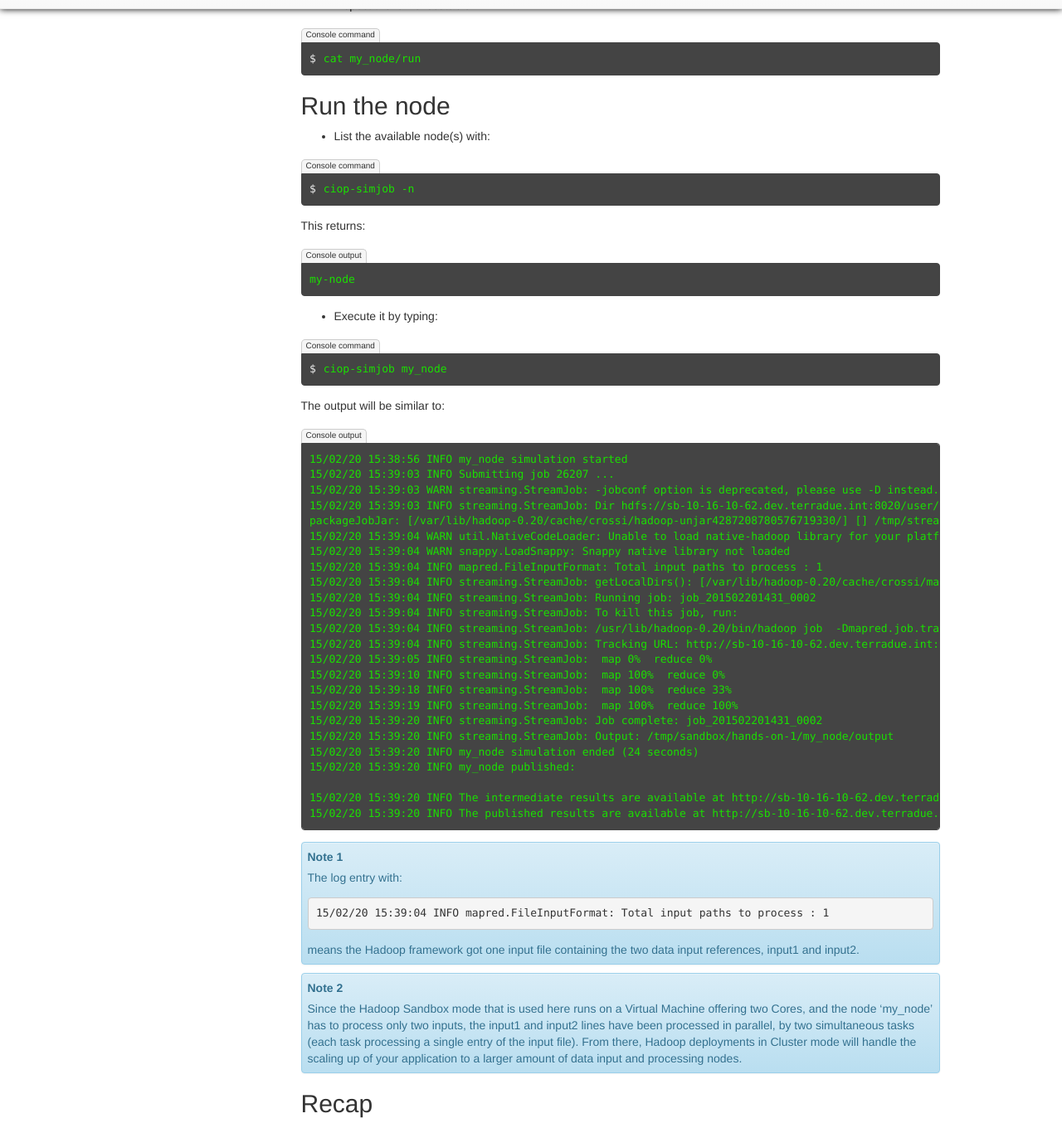
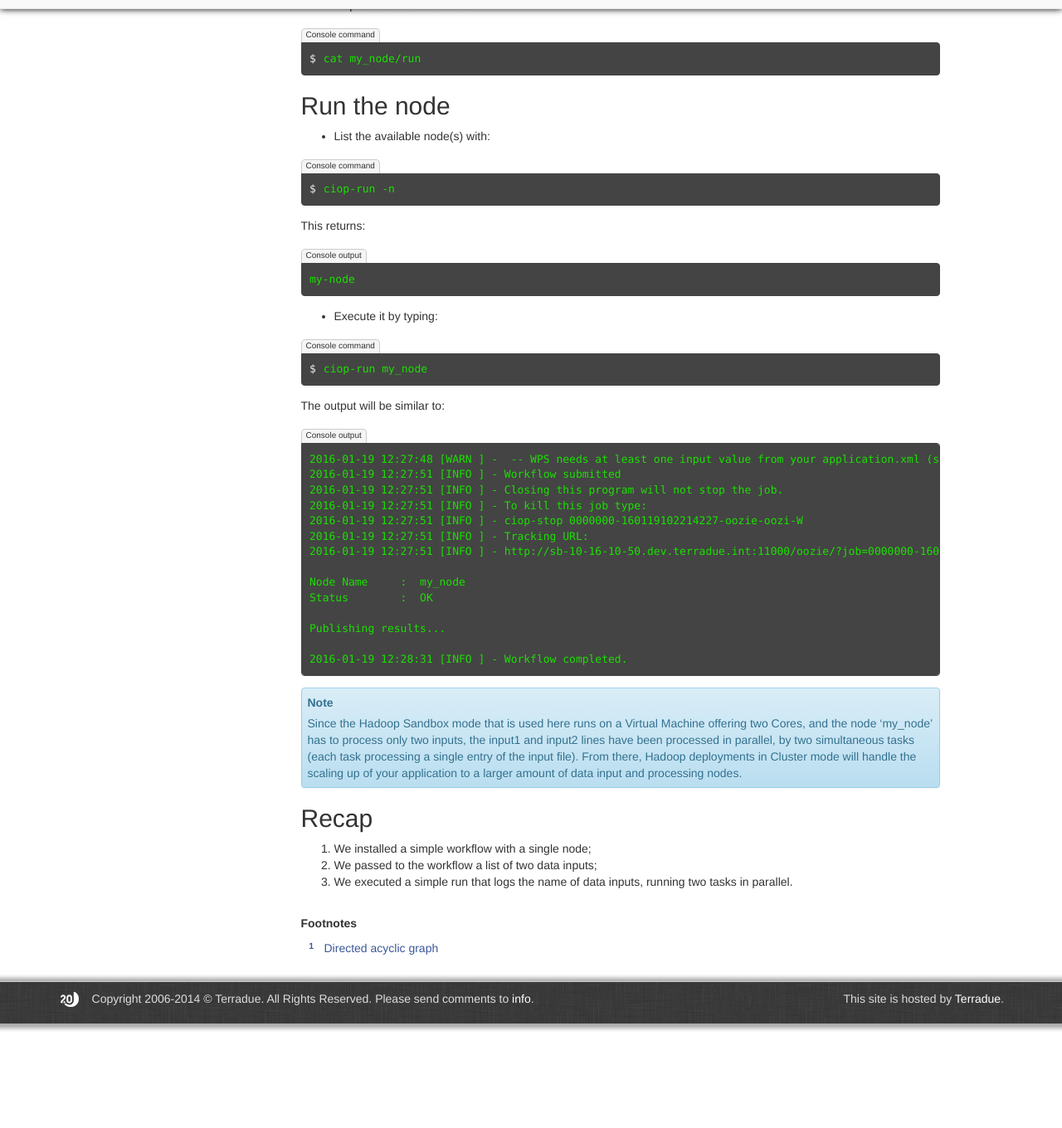
Before and after one commit to Terradue/doc-developer-sandbox, a Sphinx documentation site: the page built from source/developer/basic.rst, in a window 1280 px wide and 1400 px high, scrolled down 1394 px, cut to the strip 40-1400 px from the top of the window. Shown: the whole strip at 83% size. Built offline with Sphinx 7.4.7, drawn with Linux system fonts in a browser that asks for light colours; pages that are not in the unit, such as notebooks, are missing from menus.

Commit message:
Updated Hands-On Exercise 1. This refs #15690

```diff
--- a/source/developer/basic.rst
+++ b/source/developer/basic.rst
@@ -90,7 +90,7 @@ Run the node
 
 .. code-block:: console
 
- ciop-simjob -n
+ ciop-run -n
 
 This returns:
 
@@ -102,48 +102,28 @@ This returns:
 
 .. code-block:: console
 
- ciop-simjob my_node
+ ciop-run my_node
 
 The output will be similar to:
 
 .. code-block:: console-output
 
-  15/02/20 15:38:56 INFO my_node simulation started
-  15/02/20 15:39:03 INFO Submitting job 26207 ...
-  15/02/20 15:39:03 WARN streaming.StreamJob: -jobconf option is deprecated, please use -D instead.
-  15/02/20 15:39:03 INFO streaming.StreamJob: Dir hdfs://sb-10-16-10-62.dev.terradue.int:8020/user/crossi/monitor already exists
-  packageJobJar: [/var/lib/hadoop-0.20/cache/crossi/hadoop-unjar4287208780576719330/] [] /tmp/streamjob4077770872494911200.jar tmpDir=null
-  15/02/20 15:39:04 WARN util.NativeCodeLoader: Unable to load native-hadoop library for your platform... using builtin-java classes where applicable
-  15/02/20 15:39:04 WARN snappy.LoadSnappy: Snappy native library not loaded
-  15/02/20 15:39:04 INFO mapred.FileInputFormat: Total input paths to process : 1
-  15/02/20 15:39:04 INFO streaming.StreamJob: getLocalDirs(): [/var/lib/hadoop-0.20/cache/crossi/mapred/local]
-  15/02/20 15:39:04 INFO streaming.StreamJob: Running job: job_201502201431_0002
-  15/02/20 15:39:04 INFO streaming.StreamJob: To kill this job, run:
-  15/02/20 15:39:04 INFO streaming.StreamJob: /usr/lib/hadoop-0.20/bin/hadoop job  -Dmapred.job.tracker=sb-10-16-10-62.dev.terradue.int:8021 -kill job_201502201431_0002
-  15/02/20 15:39:04 INFO streaming.StreamJob: Tracking URL: http://sb-10-16-10-62.dev.terradue.int:50030/jobdetails.jsp?jobid=job_201502201431_0002
-  15/02/20 15:39:05 INFO streaming.StreamJob:  map 0%  reduce 0%
-  15/02/20 15:39:10 INFO streaming.StreamJob:  map 100%  reduce 0%
-  15/02/20 15:39:18 INFO streaming.StreamJob:  map 100%  reduce 33%
-  15/02/20 15:39:19 INFO streaming.StreamJob:  map 100%  reduce 100%
-  15/02/20 15:39:20 INFO streaming.StreamJob: Job complete: job_201502201431_0002
-  15/02/20 15:39:20 INFO streaming.StreamJob: Output: /tmp/sandbox/hands-on-1/my_node/output
-  15/02/20 15:39:20 INFO my_node simulation ended (24 seconds)
-  15/02/20 15:39:20 INFO my_node published:
+  2016-01-19 12:27:48 [WARN ] -  -- WPS needs at least one input value from your application.xml (source or parameter with scope=runtime);
+  2016-01-19 12:27:51 [INFO ] - Workflow submitted
+  2016-01-19 12:27:51 [INFO ] - Closing this program will not stop the job.
+  2016-01-19 12:27:51 [INFO ] - To kill this job type:
+  2016-01-19 12:27:51 [INFO ] - ciop-stop 0000000-160119102214227-oozie-oozi-W
+  2016-01-19 12:27:51 [INFO ] - Tracking URL:
+  2016-01-19 12:27:51 [INFO ] - http://sb-10-16-10-50.dev.terradue.int:11000/oozie/?job=0000000-160119102214227-oozie-oozi-W
 
-  15/02/20 15:39:20 INFO The intermediate results are available at http://sb-10-16-10-62.dev.terradue.int:50075/browseDirectory.jsp?dir=/tmp/sandbox/hands-on-1/my_node%2Fdata&namenodeInfoPort=50070
-  15/02/20 15:39:20 INFO The published results are available at http://sb-10-16-10-62.dev.terradue.int:50075/browseDirectory.jsp?dir=/tmp/sandbox/hands-on-1/my_node%2F_results&namenodeInfoPort=50070
+  Node Name     :  my_node
+  Status        :  OK
 
-.. admonition:: Note 1
+  Publishing results...
 
- The log entry with:
+  2016-01-19 12:28:31 [INFO ] - Workflow completed.
 
- .. code-block:: none
-
-  15/02/20 15:39:04 INFO mapred.FileInputFormat: Total input paths to process : 1
-
- means the Hadoop framework got one input file containing the two data input references, input1 and input2.
-
-.. admonition:: Note 2
+.. admonition:: Note
 
   Since the Hadoop Sandbox mode that is used here runs on a Virtual Machine offering two Cores, and the node 'my_node' has to process only two inputs, the input1 and input2 lines have been processed in parallel, by two simultaneous tasks (each task processing a single entry of the input file).
   From there, Hadoop deployments in Cluster mode will handle the scaling up of your application to a larger amount of data input and processing nodes.
```
